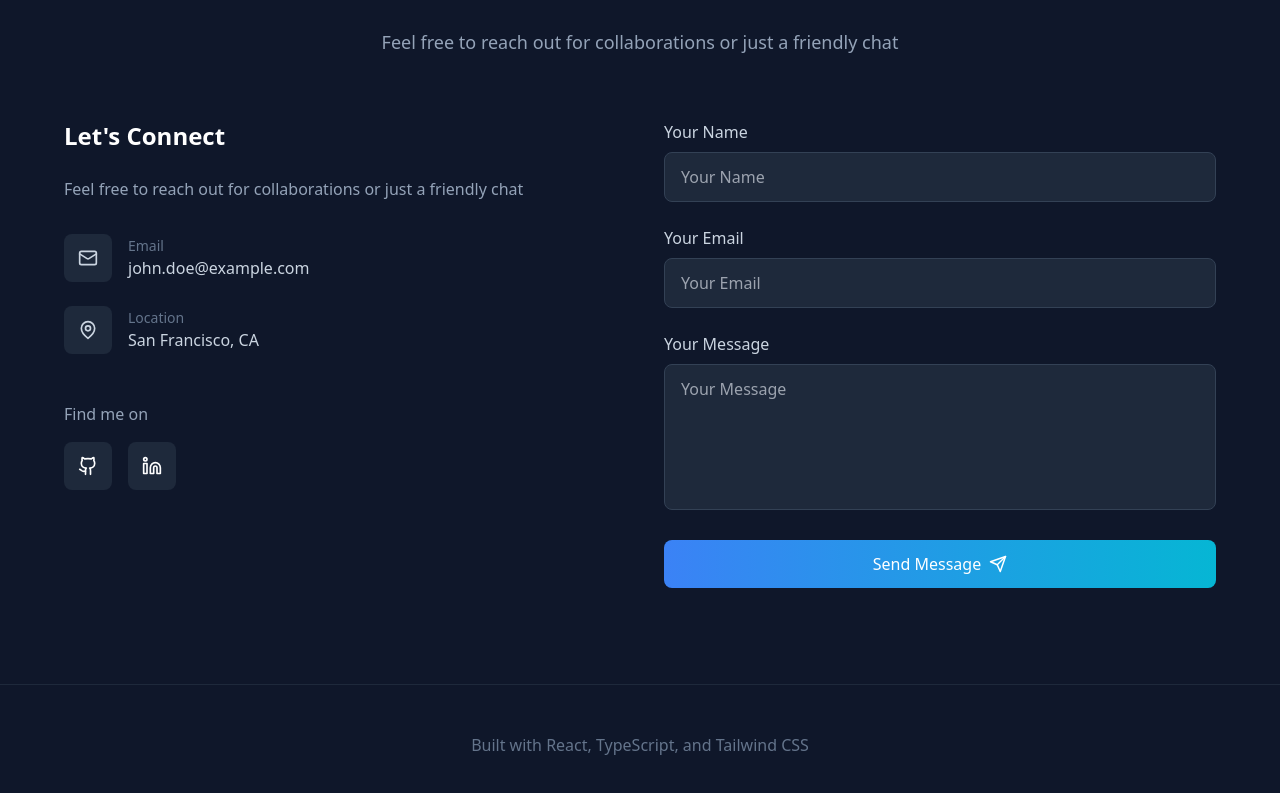
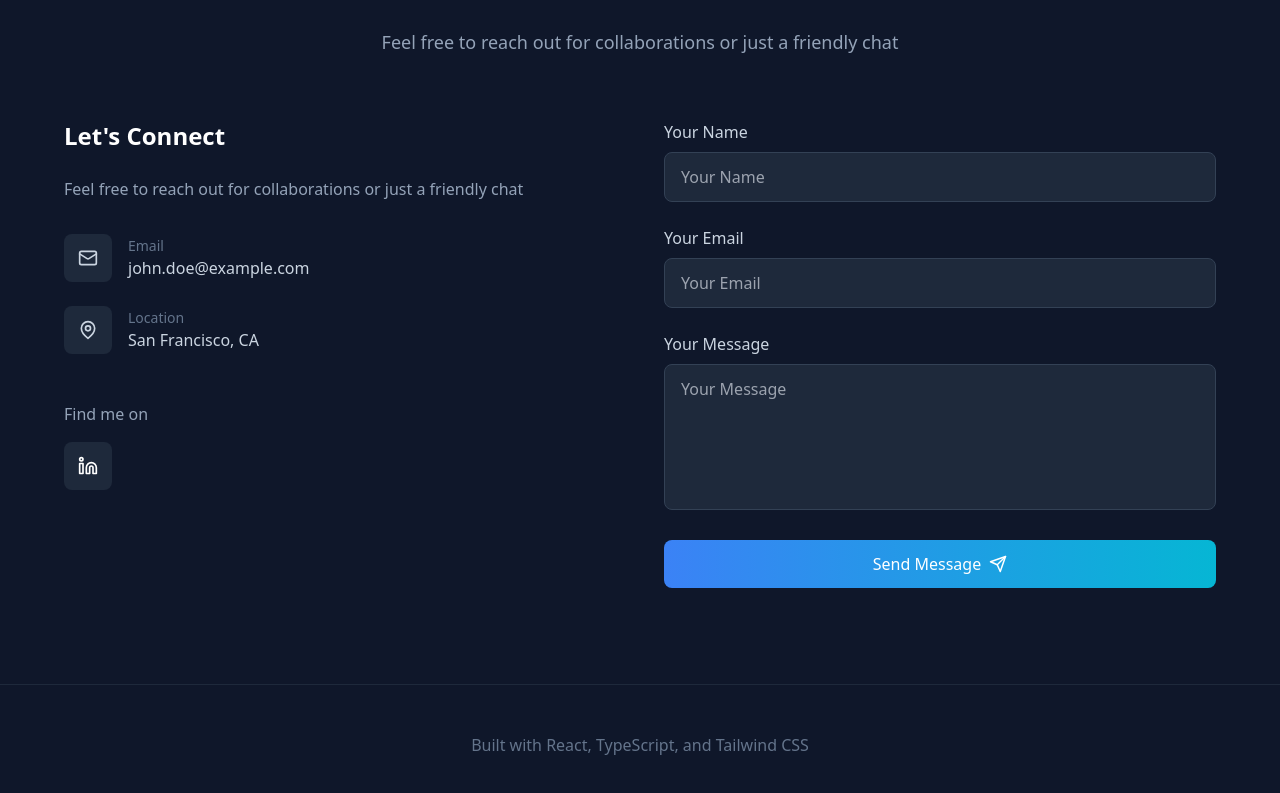
Before and after one commit to CamGitH/cam, a React (Vite) app: page / in a window 1280 px wide. Shown: the part 2910-3703 px from the top of the page. Built offline with nearby package versions, Linux system fonts and the light colour scheme.

Commit message:
Updated Contact.tsx

```diff
--- a/src/components/Contact.tsx
+++ b/src/components/Contact.tsx
@@ -66,14 +66,6 @@ export default function Contact() {
                 <div className="pt-6">
                   <p className="text-slate-400 mb-4">Find me on</p>
                   <div className="flex gap-4">
-                    <a
-                      href="https://github.com"
-                      target="_blank"
-                      rel="noopener noreferrer"
-                      className="w-12 h-12 bg-slate-800 rounded-lg flex items-center justify-center hover:bg-blue-500 transition-colors duration-300"
-                    >
-                      <Github size={20} className="text-white" />
-                    </a>
                     <a
                       href="https://linkedin.com"
                       target="_blank"
```
